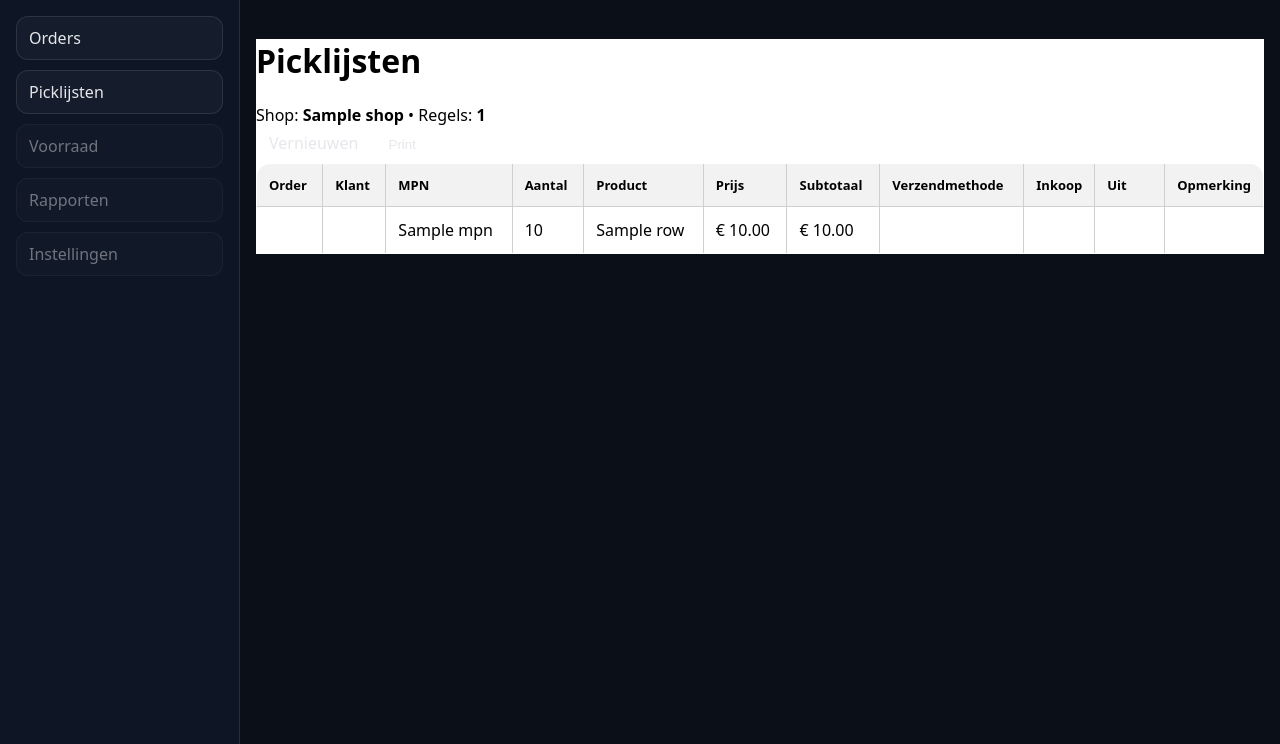
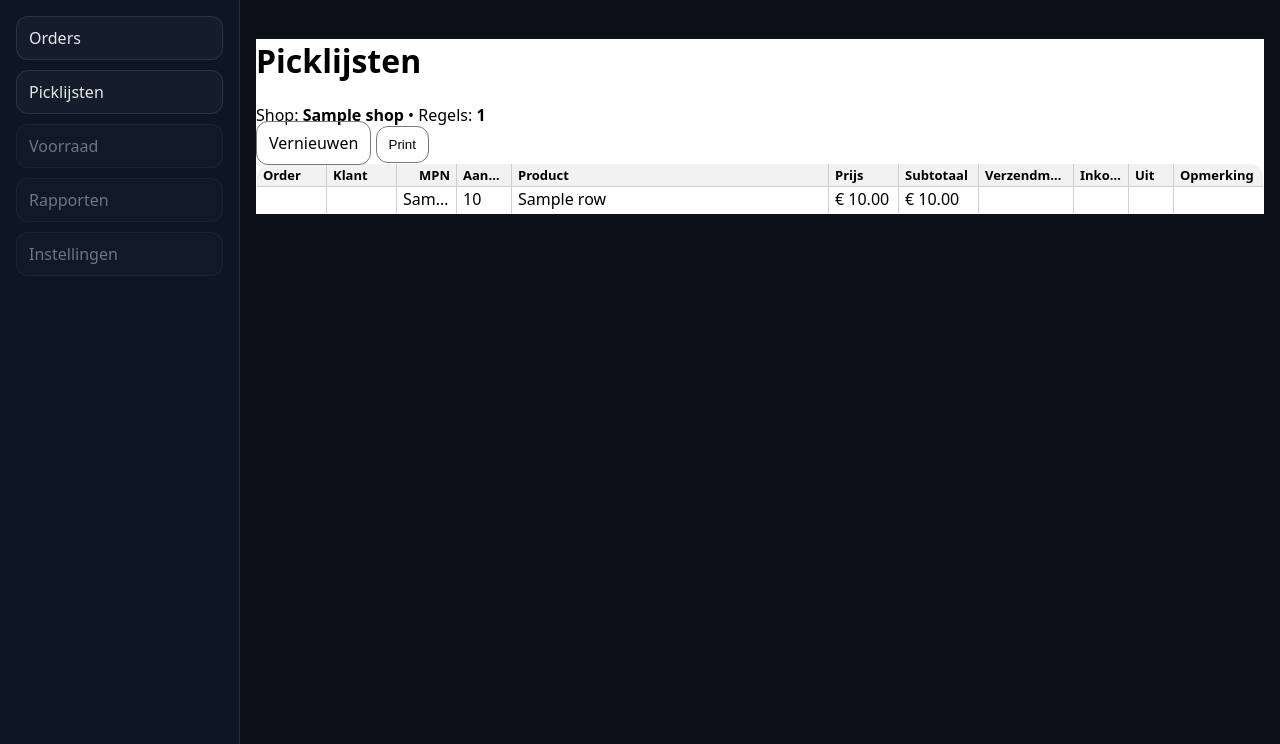
Before and after one commit to IamMurdyy/abc-dashboard, a FastAPI app: template app/templates/picklists.html in a window 1280 px wide. Shown: the part 65-809 px from the top of the page. Run offline with FastAPI, Linux system fonts and the light colour scheme; the template is opened without the code that fills it: most values are stand-ins (such as "Sample title", 1, 10 or a date in 2020).

Commit message:
feat: tighten picklist layout (compact rows, narrower MPN column)

```diff
--- a/app/static/style.css
+++ b/app/static/style.css
@@ -424,3 +424,73 @@ tbody tr:hover{
     content: "Pagina " counter(page);
   }
 }
+/* Picklijst: buttons leesbaar op wit */
+.picklist-page .btn{
+  color: #000 !important;
+  border-color: #bdbdbd !important;
+}
+
+.picklist-page .btn-outline-primary{
+  color: #000 !important;
+  border-color: #7a7a7a !important;
+}
+
+.picklist-page .btn-outline-secondary{
+  color: #000 !important;
+  border-color: #7a7a7a !important;
+}
+/* Picklijst: compacte tabel */
+.picklist-page .pick-table{
+  table-layout: fixed;              /* kolommen strak / voorspelbaar */
+  width: 100%;
+}
+
+.picklist-page .pick-table th,
+.picklist-page .pick-table td{
+  padding: 4px 6px !important;      /* << hier win je het meeste */
+  line-height: 1.1 !important;
+  vertical-align: middle !important;
+  white-space: nowrap;              /* standaard: geen wrap */
+  overflow: hidden;
+  text-overflow: ellipsis;
+}
+
+/* Product mag wél wrappen (anders wordt dat ellipsis-hel) */
+.picklist-page .pick-table th:nth-child(5),
+.picklist-page .pick-table td:nth-child(5){
+  white-space: normal !important;
+}
+/* Picklijst: kolombreedtes (matcht je huidige kolomvolgorde) */
+.picklist-page .pick-table th:nth-child(1),
+.picklist-page .pick-table td:nth-child(1){ width: 70px; }   /* Order */
+
+.picklist-page .pick-table th:nth-child(2),
+.picklist-page .pick-table td:nth-child(2){ width: 70px; }   /* Klant */
+
+/* MPN – extra strak */
+.picklist-page .pick-table th:nth-child(3),
+.picklist-page .pick-table td:nth-child(3){
+  width: 60px;          /* was 80 */
+  text-align: right;   /* cijfers staan rustiger rechts */
+}
+
+.picklist-page .pick-table th:nth-child(4),
+.picklist-page .pick-table td:nth-child(4){ width: 55px; }   /* Aantal */
+
+.picklist-page .pick-table th:nth-child(6),
+.picklist-page .pick-table td:nth-child(6){ width: 70px; }   /* Prijs */
+
+.picklist-page .pick-table th:nth-child(7),
+.picklist-page .pick-table td:nth-child(7){ width: 80px; }   /* Subtotaal */
+
+.picklist-page .pick-table th:nth-child(8),
+.picklist-page .pick-table td:nth-child(8){ width: 95px; }   /* Verzendmethode (smaller) */
+
+.picklist-page .pick-table th:nth-child(9),
+.picklist-page .pick-table td:nth-child(9){ width: 55px; }   /* Inkoop */
+
+.picklist-page .pick-table th:nth-child(10),
+.picklist-page .pick-table td:nth-child(10){ width: 45px; }  /* Uit */
+
+.picklist-page .pick-table th:nth-child(11),
+.picklist-page .pick-table td:nth-child(11){ width: 90px; }  /* Opmerking */
```
